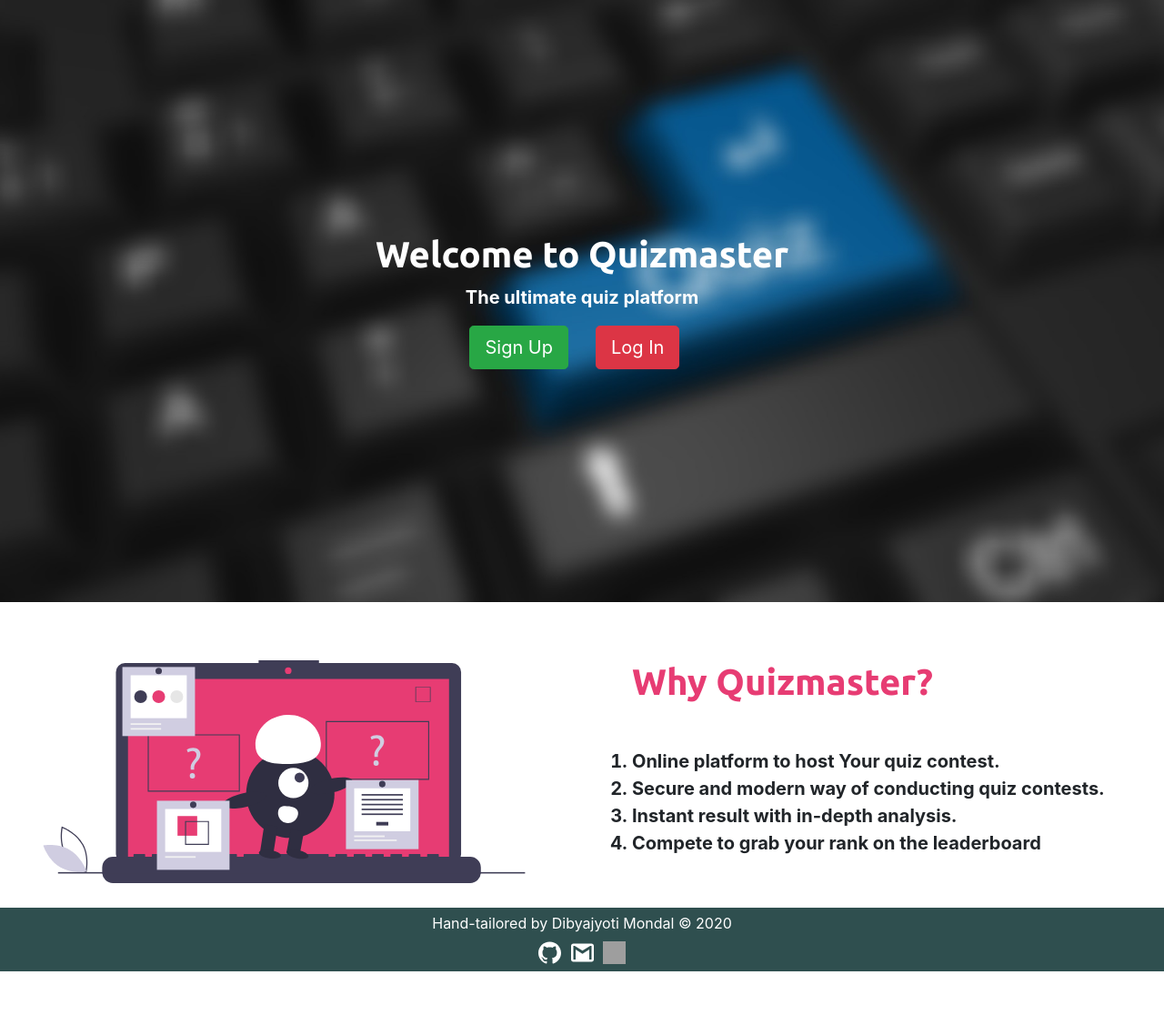
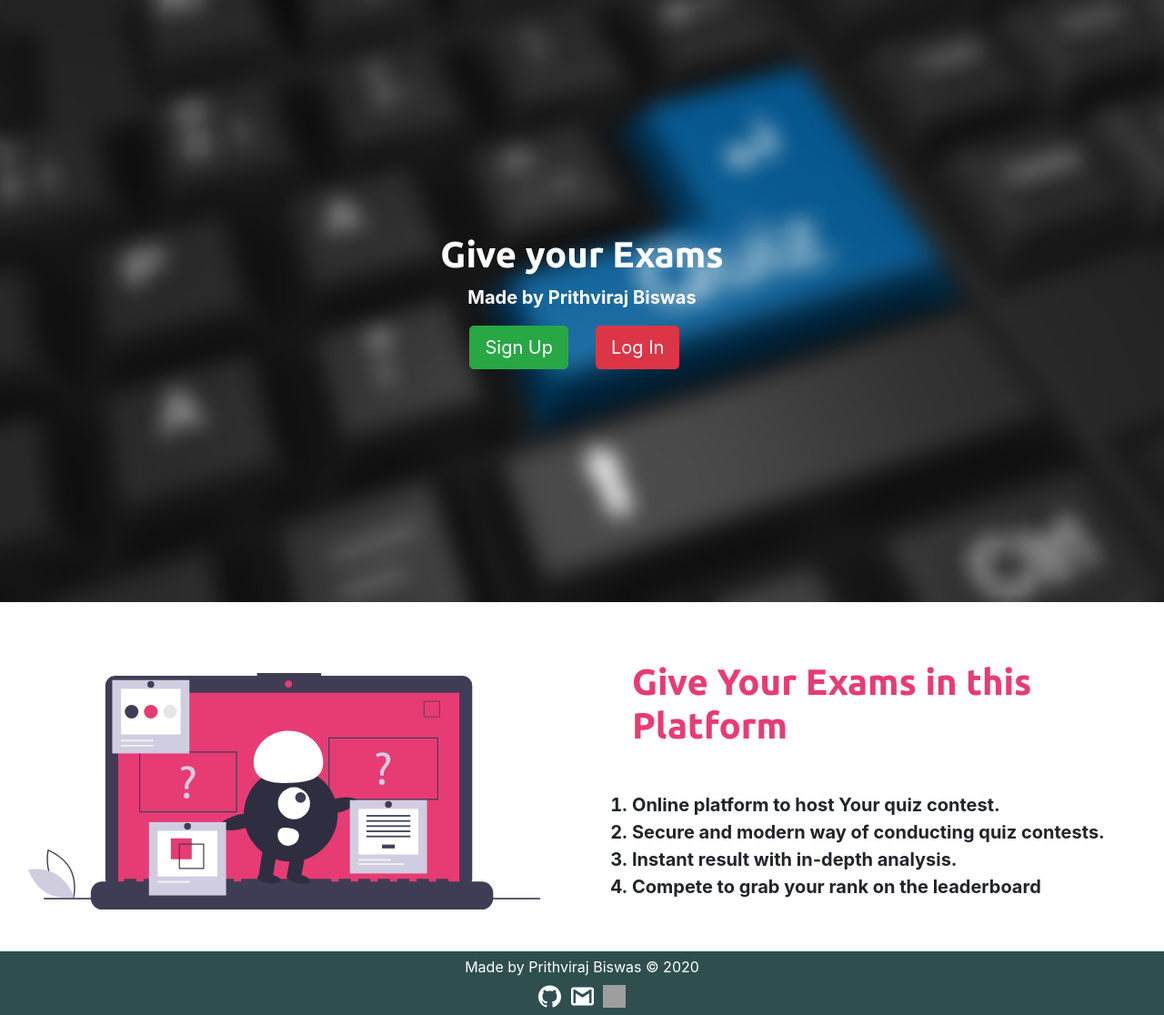
Before and after one commit to prithvirajbytes/quizapp-django, a Django app: page / in a window 1280 px wide. Shown: the part 56-1172 px from the top of the page at 91% size. Before the commit the page ends 1124 px from the top, so only its background shows below. Run offline with Django 3.2, Linux system fonts and the light colour scheme; grey boxes are pictures that could not be loaded.

Commit message:
made changes

```diff
--- a/templates/base.html
+++ b/templates/base.html
@@ -65,7 +65,7 @@
 
     <!-- footer begin -->
      <div style="margin-bottom: 0px; width:100%; background-color:darkslategray; text-align:center; position:relative; bottom:0; left:0;">
-        <p style="padding: 5px; color:white; margin-bottom:0px">Hand-tailored by Dibyajyoti Mondal © 2020</p>
+        <p style="padding: 5px; color:white; margin-bottom:0px">Made by Prithviraj Biswas © 2020</p>
         <div style="width: fit-content; padding-bottom:5px; margin-left:auto; margin-right:auto;">
             <a href="https://github.com/djm-1" target="blank"><img src="{% static 'github.svg' %}" alt="" style="height: 25px; width:25px; margin:3px;"></a>
             <a href="mailto:dibyajyoti.bhs@gmail.com" target="blank"><img src="{% static 'gmail.svg' %}" alt="" style="height: 25px; width:25px; margin:3px;"></a>
--- a/templates/contactus.html
+++ b/templates/contactus.html
@@ -21,10 +21,7 @@
         <div class="col-md-8" style="padding: 30px;">
             <h2 class="heading-1">About Me</h2>
             <p class="abt">
-                Hi! I am Dibyajyoti Mondal. I am currently studying Electronics and Telecommunication
-                Engineering At Jadavpur University. I love to code and make cool stuffs. My interest
-                lies in the field of Software engineering and development. I am currently trying my
-                hands on Web development.
+                Hi! I am Prithviraj Biswas. A full stack web developer! Open Source!
 
             </p>
         </div>
--- a/templates/home.html
+++ b/templates/home.html
@@ -6,7 +6,7 @@
     <meta charset="UTF-8">
     <meta name="viewport" content="width=device-width, initial-scale=1.0">
     {% block head %}
-      <title>Quizmaster</title>
+      <title>Give your Exams</title>
       <!-- Bootstrap CSS -->
       <link rel="stylesheet" href="https://cdn.jsdelivr.net/npm/bootstrap@4.5.3/dist/css/bootstrap.min.css" integrity="sha384-TX8t27EcRE3e/ihU7zmQxVncDAy5uIKz4rEkgIXeMed4M0jlfIDPvg6uqKI2xXr2" crossorigin="anonymous">
       <link rel="stylesheet" href="{% static 'home.css' %}">
@@ -23,8 +23,8 @@
     {% endfor %}
 {% endif %}
 <div class="headbox">
-  <h1 style="font-family: 'Ubuntu', sans-serif;">Welcome to Quizmaster</h1>
-  <p style="font-weight: bolder; font-size: 20px;">The ultimate quiz platform</p>
+  <h1 style="font-family: 'Ubuntu', sans-serif;">Give your Exams</h1>
+  <p style="font-weight: bolder; font-size: 20px;">Made by Prithviraj Biswas</p>
 </div>
 {% if user.is_authenticated %}
 <!-- hosting your contest   -->
@@ -123,7 +123,7 @@
       <img src="{% static 'quiz.svg' %}" alt="No img" width="90%" height="90%">
   </div>
   <div class="col-md-6">
-    <h1 style="font-family: 'Ubuntu', sans-serif; color: #E73C73; padding-left:40px;">Why Quizmaster?</h1>
+    <h1 style="font-family: 'Ubuntu', sans-serif; color: #E73C73; padding-left:40px;">Give Your Exams in this Platform</h1>
     <ol style="padding-top:40px; padding-bottom:40px; font-weight:bolder; font-size:20px;">
       <li>Online platform to host Your quiz contest.</li>
       <li>Secure and modern way of conducting quiz contests.</li>
```
Also changed, not shown: README.md (deleted), 1 other file.
